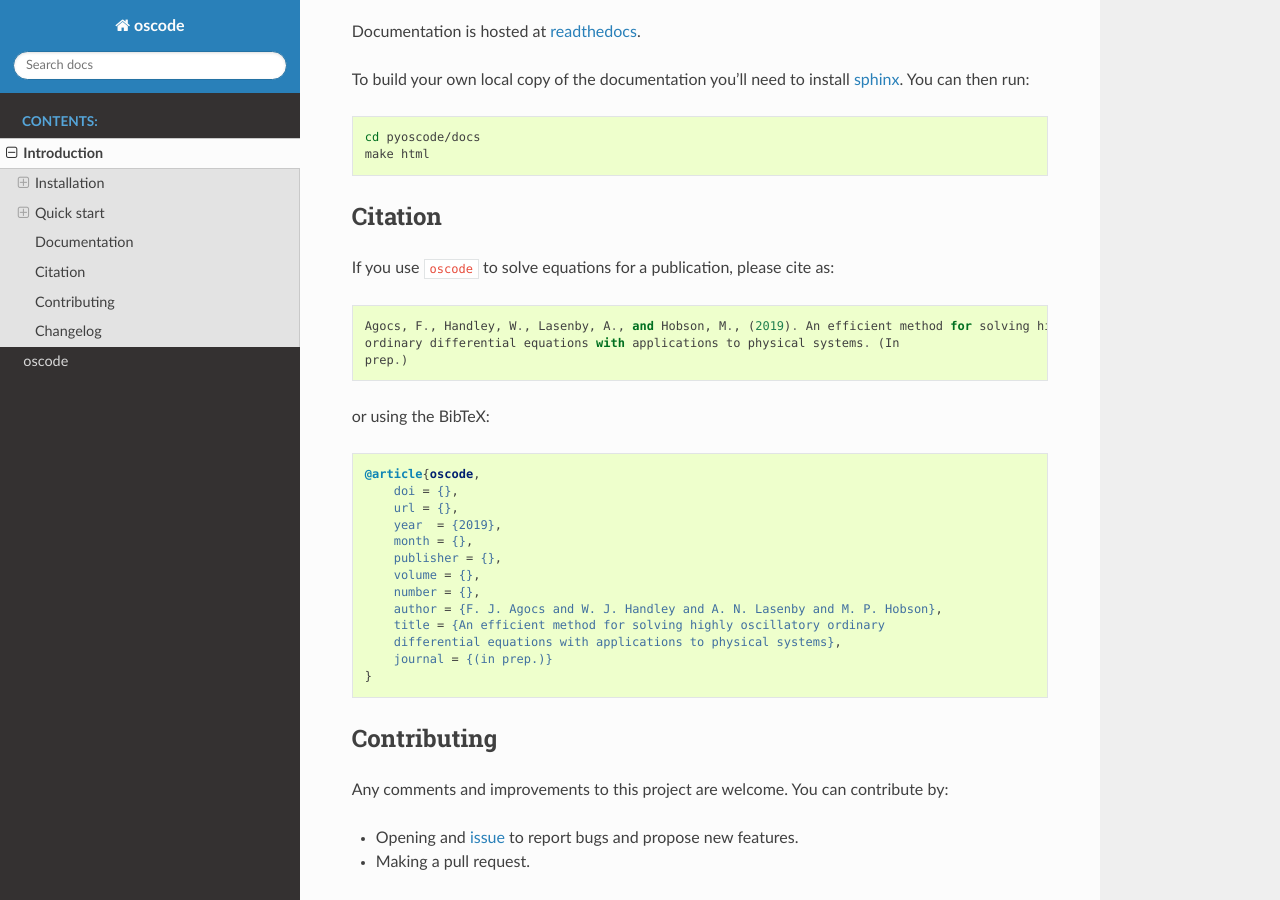
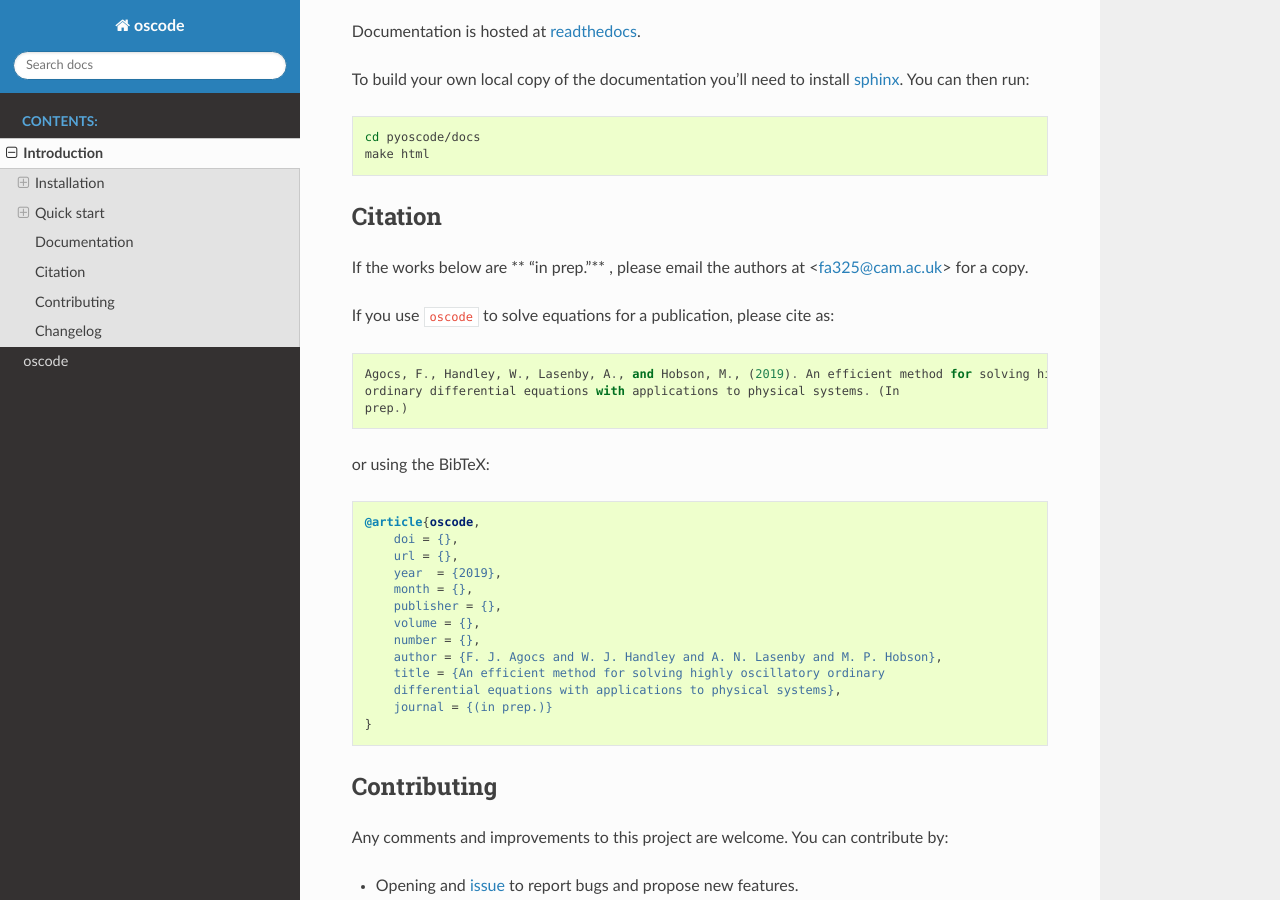
Before and after one commit to fruzsinaagocs/oscode, a Sphinx documentation site: the page built from pyoscode/docs/source/introduction.rst, in a window 1280 px wide and 900 px high, scrolled down 5193 px. Built offline with Sphinx 7.4.7 and the Read the Docs theme 2.0.0, drawn with Linux system fonts in a browser that asks for light colours.

Commit message:
Added info on citation to readme+intro

```diff
--- a/README.rst
+++ b/README.rst
@@ -35,8 +35,7 @@ array of points. It is only guaranteed to give the solution at the start and end
 of the integration range specified, and at intermediate points the solver
 chooses as its steps. Dense output may be available in a later version.
 
-The numerical method used by ``oscode`` is described in detail in `this work.
-<https://>`__
+For the details of the numerical method used by ``oscode``, see the Citations section.
 
 
 Installation
@@ -245,6 +244,9 @@ To build your own local copy of the documentation you'll need to install `sphinx
 Citation
 --------
 
+If the works below are ** "in prep."** , please email the authors at <fa325@cam.ac.uk>
+for a copy.
+
 If you use ``oscode`` to solve equations for a publication, please cite
 as: ::
 
--- a/pyoscode/docs/source/introduction.rst
+++ b/pyoscode/docs/source/introduction.rst
@@ -248,6 +248,9 @@ To build your own local copy of the documentation you'll need to install `sphinx
 Citation
 --------
 
+If the works below are ** "in prep."** , please email the authors at <fa325@cam.ac.uk>
+for a copy.
+
 If you use ``oscode`` to solve equations for a publication, please cite
 as: ::
 
```
